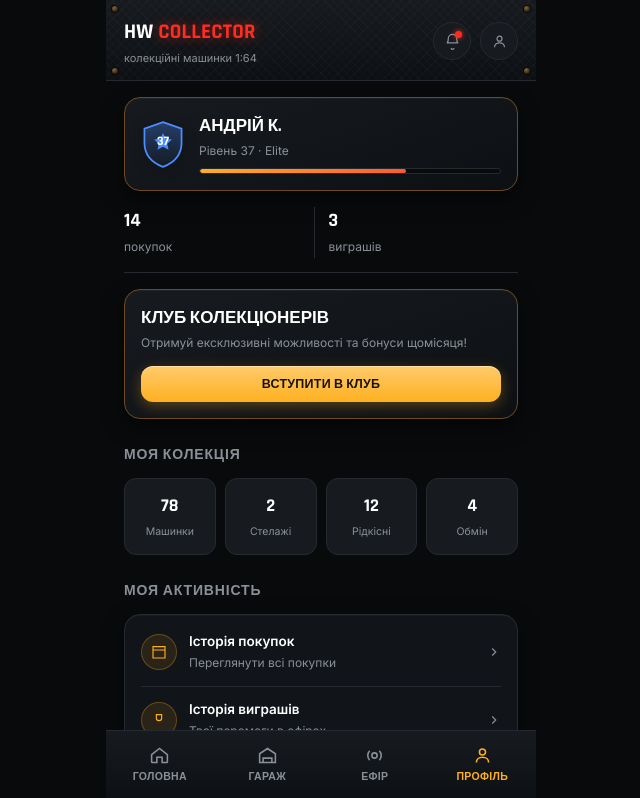
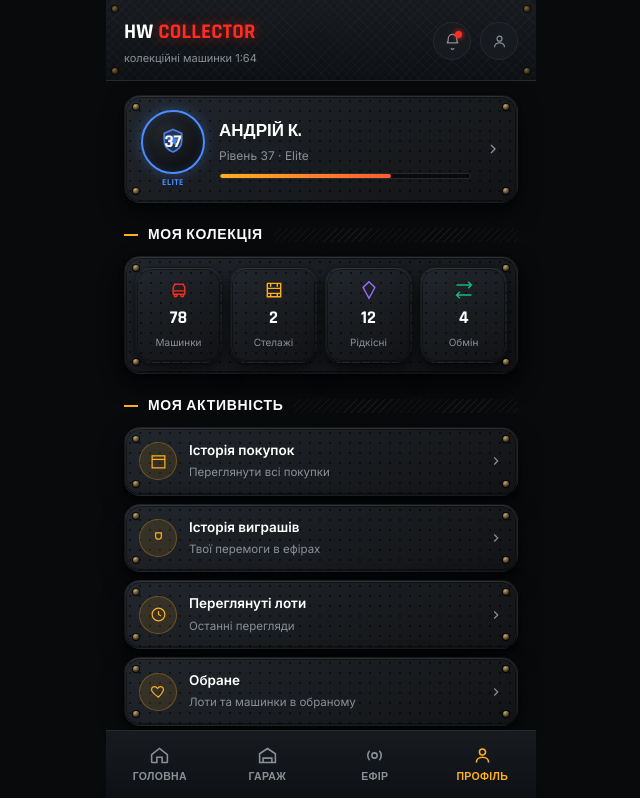
Before and after one commit to Roman-star777/HW-Collector, a React (Vite) app: page /profile in a window 1280 px wide. Shown: the top 798 px of the page, without its empty margins (319-959 px from the left). Built offline with nearby package versions, Linux system fonts and the light colour scheme.

Commit message:
Add files via upload

```diff
--- a/src/components/LevelBadge.css
+++ b/src/components/LevelBadge.css
@@ -1,7 +1,37 @@
-.level-badge { position: relative; display: flex; flex-direction: column; align-items: center; justify-content: center; line-height: 1.1; }
-.level-badge__shield { width: 64px; height: 70px; filter: drop-shadow(0 2px 6px rgba(0, 0, 0, 0.5)); }
-.level-badge--sm .level-badge__shield { width: 44px; height: 48px; }
-.level-badge__num { position: absolute; top: 44%; transform: translateY(-50%); font-family: var(--font-display); font-weight: 700; font-size: 17px; color: var(--text-primary); }
-.level-badge--sm .level-badge__num { font-size: 13px; }
-.level-badge__tier { margin-top: 4px; font-family: var(--font-display); font-weight: 700; font-size: 9px; letter-spacing: 0.06em; }
-.level-badge--sm .level-badge__tier { font-size: 7.5px; }
+.level-badge {
+  position: relative;
+  display: flex;
+  flex-direction: column;
+  align-items: center;
+  justify-content: center;
+  line-height: 1.1;
+  flex: none;
+}
+.level-badge__ring {
+  position: relative;
+  width: 64px;
+  height: 64px;
+  border-radius: 50%;
+  border: 2px solid;
+  background: radial-gradient(circle at 35% 30%, #23262b, #0e1013 75%);
+  display: grid;
+  place-items: center;
+}
+.level-badge--sm .level-badge__ring { width: 52px; height: 52px; }
+.level-badge__shield { position: absolute; width: 30px; height: 30px; opacity: 0.9; }
+.level-badge--sm .level-badge__shield { width: 24px; height: 24px; }
+.level-badge__num {
+  position: relative;
+  font-family: var(--font-display);
+  font-weight: 700;
+  font-size: 18px;
+  color: var(--text-primary);
+}
+.level-badge--sm .level-badge__num { font-size: 15px; }
+.level-badge__tier {
+  margin-top: 4px;
+  font-family: var(--font-display);
+  font-weight: 700;
+  font-size: 9px;
+  letter-spacing: 0.06em;
+}
--- a/src/components/LevelBadge.tsx
+++ b/src/components/LevelBadge.tsx
@@ -1,16 +1,28 @@
 import { levelTierOf } from '../data/levels'
 import './LevelBadge.css'
-interface LevelBadgeProps { level: number; size?: 'sm' | 'md'; showLabel?: boolean }
+
+interface LevelBadgeProps {
+  level: number
+  size?: 'sm' | 'md'
+  showLabel?: boolean
+}
+
+/**
+ * Кругла металева бляха з рівнем — використовується лише в Профілі.
+ * Сама визначає tier через levelTierOf(), графіку можна замінити
+ * на 10 індивідуальних бейджів пізніше, не чіпаючи логіку рівнів.
+ */
 export function LevelBadge({ level, size = 'md', showLabel = true }: LevelBadgeProps) {
   const tier = levelTierOf(level)
   return (
     <div className={`level-badge level-badge--${size}`}>
-      <svg viewBox="0 0 40 44" className="level-badge__shield" style={{ color: tier.color }}>
-        <defs><linearGradient id={`shield-${tier.tier}`} x1="0" y1="0" x2="0" y2="1"><stop offset="0" stopColor="currentColor" stopOpacity="0.35" /><stop offset="1" stopColor="currentColor" stopOpacity="0.05" /></linearGradient></defs>
-        <path d="M20 2 L37 8 V21 C37 32 30 39 20 43 C10 39 3 32 3 21 V8 Z" fill={`url(#shield-${tier.tier})`} stroke="currentColor" strokeWidth="1.6" />
-        <path d="M20 12l2.5 5.2 5.7.6-4.3 3.9 1.2 5.6L20 24.6l-5.1 2.7 1.2-5.6-4.3-3.9 5.7-.6z" fill="currentColor" />
-      </svg>
-      <span className="level-badge__num">{level}</span>
+      <div className="level-badge__ring" style={{ borderColor: tier.color, boxShadow: `0 0 14px ${tier.color}55, inset 0 0 10px ${tier.color}33` }}>
+        <svg viewBox="0 0 24 24" className="level-badge__shield" style={{ color: tier.color }}>
+          <path d="M12 2l7 3v6c0 4.5-3 7.5-7 9-4-1.5-7-4.5-7-9V5z" fill="currentColor" fillOpacity="0.22" stroke="currentColor" strokeWidth="1.3" />
+          <path d="M12 6l1.5 3 3.3.4-2.5 2.3.7 3.2L12 13.4 9 14.9l.7-3.2L7.2 9.4l3.3-.4z" fill="currentColor" />
+        </svg>
+        <span className="level-badge__num">{level}</span>
+      </div>
       {showLabel && <span className="level-badge__tier" style={{ color: tier.color }}>{tier.name}</span>}
     </div>
   )
--- a/src/screens/Profile.css
+++ b/src/screens/Profile.css
@@ -1,17 +1,132 @@
-.profile-head { display: flex; align-items: center; gap: 14px; margin-top: 16px; }
-.profile-head__info { flex: 1; min-width: 0; }
-.profile-head__info b { display: block; font-family: var(--font-display); font-weight: 700; font-size: 17px; text-transform: uppercase; }
-.profile-head__info > span { display: block; font-size: 12px; color: var(--text-muted); margin: 2px 0 8px; text-transform: capitalize; }
-.stat-row { display: flex; margin-top: 16px; padding-bottom: 14px; border-bottom: 1px solid var(--border-default); }
-.stat-row > div { flex: 1; } .stat-row > div + div { border-left: 1px solid var(--border-default); padding-left: 14px; }
-.stat-row b { display: block; font-family: var(--font-display); font-weight: 700; font-size: 19px; }
-.stat-row span { font-size: 12px; color: var(--text-muted); }
-.club-card { margin-top: 16px; }
-.club-card b { display: block; font-family: var(--font-display); font-size: 17px; text-transform: uppercase; }
-.club-card span { font-size: 12px; color: var(--text-muted); }
-.collection-grid { display: grid; grid-template-columns: repeat(4, 1fr); gap: 9px; }
-.collection-tile { border: 1px solid var(--border-default); border-radius: var(--radius-md); background: var(--bg-elevated); padding: 13px 6px; text-align: center; }
-.collection-tile b { display: block; font-family: var(--font-display); font-weight: 700; font-size: 18px; }
-.collection-tile span { font-size: 10.5px; color: var(--text-muted); }
-.list-card { padding: 4px 16px; }
-.admin-link { display: block; text-align: center; margin-top: 16px; padding: 14px; border-radius: var(--radius-md); background: var(--bg-elevated); border: 1px solid var(--border-default); color: var(--text-primary); font-family: var(--font-display); font-weight: 700; font-size: 12px; letter-spacing: 0.03em; text-transform: uppercase; text-decoration: none; }
+.profile-pad { padding-top: 0; }
+
+/* ---- Картка гравця ---- */
+.player-row {
+  display: flex;
+  align-items: center;
+  gap: 14px;
+  padding: 14px 16px;
+  cursor: pointer;
+}
+.player-row__info { flex: 1; min-width: 0; }
+.player-row__info > b {
+  display: block;
+  font-family: var(--font-display);
+  font-weight: 700;
+  font-size: 17px;
+  text-transform: uppercase;
+}
+.player-row__info > span {
+  display: block;
+  font-size: 12px;
+  color: var(--text-muted);
+  margin: 2px 0 8px;
+}
+.player-row__chevron {
+  flex: none;
+  width: 16px;
+  height: 16px;
+  stroke: var(--text-muted);
+  fill: none;
+  stroke-width: 2;
+}
+
+/* ---- Заголовок секції: риска + діагональна текстура ---- */
+.p-sectionhead {
+  display: flex;
+  align-items: center;
+  gap: 10px;
+  margin: 22px 0 10px;
+}
+.p-sectionhead__dash {
+  width: 14px;
+  height: 2px;
+  background: var(--accent);
+  flex: none;
+}
+.p-sectionhead h2 {
+  font-size: 14px;
+  color: var(--text-primary);
+  letter-spacing: 0.05em;
+  text-transform: uppercase;
+  white-space: nowrap;
+}
+.p-sectionhead__hatch {
+  flex: 1;
+  height: 14px;
+  background: repeating-linear-gradient(135deg, rgba(255,255,255,.05) 0, rgba(255,255,255,.05) 1px, transparent 1px, transparent 5px);
+  border-radius: 3px;
+}
+
+/* ---- Плитки колекції ---- */
+.tiles-panel {
+  display: flex;
+  gap: 8px;
+  padding: 10px;
+}
+.mini-tile {
+  flex: 1;
+  display: flex;
+  flex-direction: column;
+  align-items: center;
+  gap: 4px;
+  padding: 12px 4px;
+  text-align: center;
+}
+.mini-tile > b:first-child { width: 20px; height: 20px; display: grid; place-items: center; }
+.mini-tile > b:first-child svg { width: 20px; height: 20px; fill: none; stroke-width: 1.7; }
+.mini-tile > b:nth-child(2) {
+  font-family: var(--font-display);
+  font-weight: 700;
+  font-size: 18px;
+  color: var(--text-primary);
+}
+.mini-tile > span { font-size: 10px; color: var(--text-muted); }
+
+/* ---- Рядки списків ---- */
+.p-rows { display: flex; flex-direction: column; gap: 8px; }
+.p-row {
+  display: flex;
+  align-items: center;
+  gap: 12px;
+  padding: 12px 14px;
+  text-decoration: none;
+  color: inherit;
+}
+.p-row__icon {
+  flex: none;
+  width: 38px;
+  height: 38px;
+  border-radius: 50%;
+  background: rgba(255, 176, 32, 0.1);
+  border: 1px solid rgba(255, 176, 32, 0.28);
+  display: grid;
+  place-items: center;
+}
+.p-row__icon svg {
+  width: 17px;
+  height: 17px;
+  stroke: var(--accent);
+  fill: none;
+  stroke-width: 1.7;
+}
+.p-row__icon--gold svg { fill: var(--accent); stroke: none; }
+.p-row__text { flex: 1; min-width: 0; }
+.p-row__text b {
+  display: block;
+  font-size: 13.5px;
+  font-weight: 600;
+  white-space: nowrap;
+  overflow: hidden;
+  text-overflow: ellipsis;
+}
+.p-row__text span { font-size: 11.5px; color: var(--text-muted); }
+.p-row__chevron {
+  flex: none;
+  width: 14px;
+  height: 14px;
+  stroke: var(--text-muted);
+  fill: none;
+  stroke-width: 2;
+}
+.p-row--admin .p-row__text b { color: var(--accent); text-transform: uppercase; font-size: 12.5px; }
--- a/src/screens/Profile.tsx
+++ b/src/screens/Profile.tsx
@@ -1,13 +1,16 @@
 import { Link } from 'react-router-dom'
-import { Card } from '../components/Card'
-import { ListItem } from '../components/ListItem'
-import { Button } from '../components/Button'
+import { Rivets } from './Rivets'
 import { LevelBadge } from '../components/LevelBadge'
 import { ProgressBar } from '../components/ProgressBar'
 import { levelTierOf } from '../data/levels'
 import './shared.css'
+import './metal-panel.css'
 import './Profile.css'
-const CURRENT_LEVEL = 37; const XP_CURRENT = 2740; const XP_NEXT = 4000
+
+const CURRENT_LEVEL = 37
+const XP_CURRENT = 2740
+const XP_NEXT = 4000
+
 const ACTIVITY = [
   { title: 'Історія покупок', subtitle: 'Переглянути всі покупки', icon: 'M3 4h18v17H3z M3 9h18' },
   { title: 'Історія виграшів', subtitle: 'Твої перемоги в ефірах', icon: 'M8 4h8v5a4 4 0 0 1-8 0z' },
@@ -18,34 +21,80 @@ const SETTINGS = [
   { title: 'Редагувати профіль', subtitle: 'Зміна аватара, імені та інформації', icon: 'M12 8m-3.5 0a3.5 3.5 0 1 0 7 0a3.5 3.5 0 1 0 -7 0 M5 20c0-3.6 3.1-6 7-6s7 2.4 7 6' },
   { title: 'Безпека', subtitle: 'Пароль та захист акаунта', icon: 'M5 11h14v9H5z M8 11V8a4 4 0 0 1 8 0v3' },
 ]
-const COLLECTION_STATS = [{ label: 'Машинки', value: 78 }, { label: 'Стелажі', value: 2 }, { label: 'Рідкісні', value: 12 }, { label: 'Обмін', value: 4 }]
-export function Profile() {
-  const tier = levelTierOf(CURRENT_LEVEL)
+const COLLECTION_STATS = [
+  { label: 'Машинки', value: 78, icon: 'M5 17h14M5 17V9l2-4h10l2 4v8M5 13h14 M8 17a1.6 1.6 0 1 0 0 3.2 1.6 1.6 0 0 0 0-3.2M16 17a1.6 1.6 0 1 0 0 3.2 1.6 1.6 0 0 0 0-3.2', color: 'var(--red)' },
+  { label: 'Стелажі', value: 2, icon: 'M4 4h16v16H4z M4 10h16M4 16h16M8 4v4M8 16v4M16 4v4M16 16v4', color: 'var(--accent)' },
+  { label: 'Рідкісні', value: 12, icon: 'M12 2l7 7-7 13L5 9z', color: 'var(--status-purple)' },
+  { label: 'Обмін', value: 4, icon: 'M17 2l4 4-4 4M21 6H3M7 22l-4-4 4-4M3 18h18', color: 'var(--status-success)' },
+]
+
+function SectionHead({ children }: { children: React.ReactNode }) {
   return (
-    <div className="pad">
-      <Card variant="premium" className="profile-head">
-        <LevelBadge level={CURRENT_LEVEL} size="sm" showLabel={false} />
-        <div className="profile-head__info">
-          <b>Андрій К.</b>
-          <span>Рівень {CURRENT_LEVEL} · {tier.name.toLowerCase()}</span>
-          <ProgressBar value={(XP_CURRENT / XP_NEXT) * 100} variant="primary" />
-        </div>
-      </Card>
-      <div className="stat-row">
-        <div><b>14</b><span>покупок</span></div>
-        <div><b>3</b><span>виграшів</span></div>
-      </div>
-      <Card variant="premium" className="club-card">
-        <b>Клуб колекціонерів</b><span>Отримуй ексклюзивні можливості та бонуси щомісяця!</span>
-        <Button variant="gold" size="sm" style={{ marginTop: 12, width: '100%' }}>Вступити в клуб</Button>
-      </Card>
-      <h2 className="section-title">Моя колекція</h2>
-      <div className="collection-grid">{COLLECTION_STATS.map((s) => (<div key={s.label} className="collection-tile"><b>{s.value}</b><span>{s.label}</span></div>))}</div>
-      <h2 className="section-title">Моя активність</h2>
-      <Card className="list-card">{ACTIVITY.map((a) => (<ListItem key={a.title} title={a.title} subtitle={a.subtitle} icon={<svg viewBox="0 0 24 24"><path d={a.icon} /></svg>} onClick={() => {}} />))}</Card>
-      <h2 className="section-title">Налаштування</h2>
-      <Card className="list-card">{SETTINGS.map((a) => (<ListItem key={a.title} title={a.title} subtitle={a.subtitle} icon={<svg viewBox="0 0 24 24"><path d={a.icon} /></svg>} onClick={() => {}} />))}</Card>
-      <Link to="/admin" className="admin-link">Для власника · відкрити адмінку</Link>
+    <div className="p-sectionhead">
+      <span className="p-sectionhead__dash" />
+      <h2>{children}</h2>
+      <span className="p-sectionhead__hatch" />
     </div>
   )
 }
+
+export function Profile() {
+  const tier = levelTierOf(CURRENT_LEVEL)
+
+  return (
+    <div className="pad profile-pad">
+      <div className="metal-panel player-row mt16">
+        <Rivets />
+        <LevelBadge level={CURRENT_LEVEL} size="md" />
+        <div className="player-row__info">
+          <b>Андрій К.</b>
+          <span>Рівень {CURRENT_LEVEL} · {tier.name.charAt(0) + tier.name.slice(1).toLowerCase()}</span>
+          <ProgressBar value={(XP_CURRENT / XP_NEXT) * 100} variant="primary" />
+        </div>
+        <svg className="player-row__chevron" viewBox="0 0 24 24"><path d="m9 18 6-6-6-6" /></svg>
+      </div>
+
+      <SectionHead>Моя колекція</SectionHead>
+      <div className="metal-panel tiles-panel">
+        <Rivets />
+        {COLLECTION_STATS.map((s) => (
+          <div key={s.label} className="metal-panel mini-tile">
+            <b style={{ color: s.color }}><svg viewBox="0 0 24 24" style={{ stroke: s.color }}><path d={s.icon} /></svg></b>
+            <b>{s.value}</b>
+            <span>{s.label}</span>
+          </div>
+        ))}
+      </div>
+
+      <SectionHead>Моя активність</SectionHead>
+      <div className="p-rows">
+        {ACTIVITY.map((a) => (
+          <div key={a.title} className="metal-panel p-row">
+            <Rivets />
+            <span className="p-row__icon"><svg viewBox="0 0 24 24"><path d={a.icon} /></svg></span>
+            <div className="p-row__text"><b>{a.title}</b><span>{a.subtitle}</span></div>
+            <svg className="p-row__chevron" viewBox="0 0 24 24"><path d="m9 18 6-6-6-6" /></svg>
+          </div>
+        ))}
+      </div>
+
+      <SectionHead>Налаштування</SectionHead>
+      <div className="p-rows">
+        {SETTINGS.map((a) => (
+          <div key={a.title} className="metal-panel p-row">
+            <Rivets />
+            <span className="p-row__icon"><svg viewBox="0 0 24 24"><path d={a.icon} /></svg></span>
+            <div className="p-row__text"><b>{a.title}</b><span>{a.subtitle}</span></div>
+            <svg className="p-row__chevron" viewBox="0 0 24 24"><path d="m9 18 6-6-6-6" /></svg>
+          </div>
+        ))}
+        <Link to="/admin" className="metal-panel metal-panel--gold p-row p-row--admin">
+          <Rivets />
+          <span className="p-row__icon p-row__icon--gold"><svg viewBox="0 0 24 24"><circle cx="12" cy="12" r="3" /><path d="M19.4 15a1.7 1.7 0 0 0 .3 1.9l.1.1a2 2 0 1 1-2.8 2.8l-.1-.1a1.7 1.7 0 0 0-1.9-.3 1.7 1.7 0 0 0-1 1.6V21a2 2 0 1 1-4 0v-.2a1.7 1.7 0 0 0-1-1.5 1.7 1.7 0 0 0-1.9.3l-.1.1a2 2 0 1 1-2.8-2.8l.1-.1a1.7 1.7 0 0 0 .3-1.9 1.7 1.7 0 0 0-1.6-1H3a2 2 0 1 1 0-4h.2a1.7 1.7 0 0 0 1.5-1 1.7 1.7 0 0 0-.3-1.9l-.1-.1a2 2 0 1 1 2.8-2.8l.1.1a1.7 1.7 0 0 0 1.9.3H9a1.7 1.7 0 0 0 1-1.6V3a2 2 0 1 1 4 0v.2a1.7 1.7 0 0 0 1 1.5 1.7 1.7 0 0 0 1.9-.3l.1-.1a2 2 0 1 1 2.8 2.8l-.1.1a1.7 1.7 0 0 0-.3 1.9V9a1.7 1.7 0 0 0 1.6 1H21a2 2 0 1 1 0 4h-.2a1.7 1.7 0 0 0-1.5 1z" /></svg></span>
+          <div className="p-row__text"><b>Для власника · відкрити адмінку</b></div>
+          <svg className="p-row__chevron" viewBox="0 0 24 24"><path d="m9 18 6-6-6-6" /></svg>
+        </Link>
+      </div>
+    </div>
+  )
+}
```
